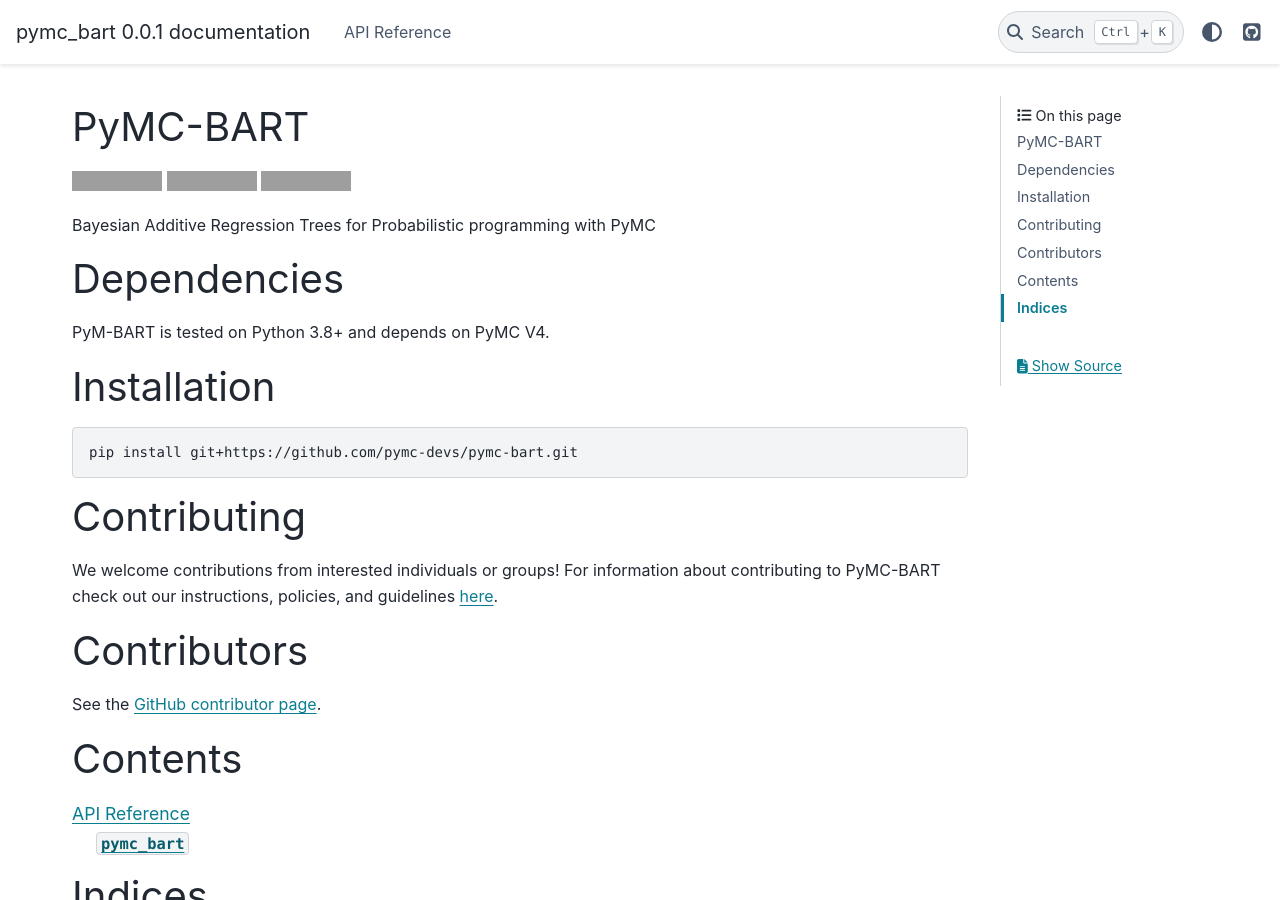
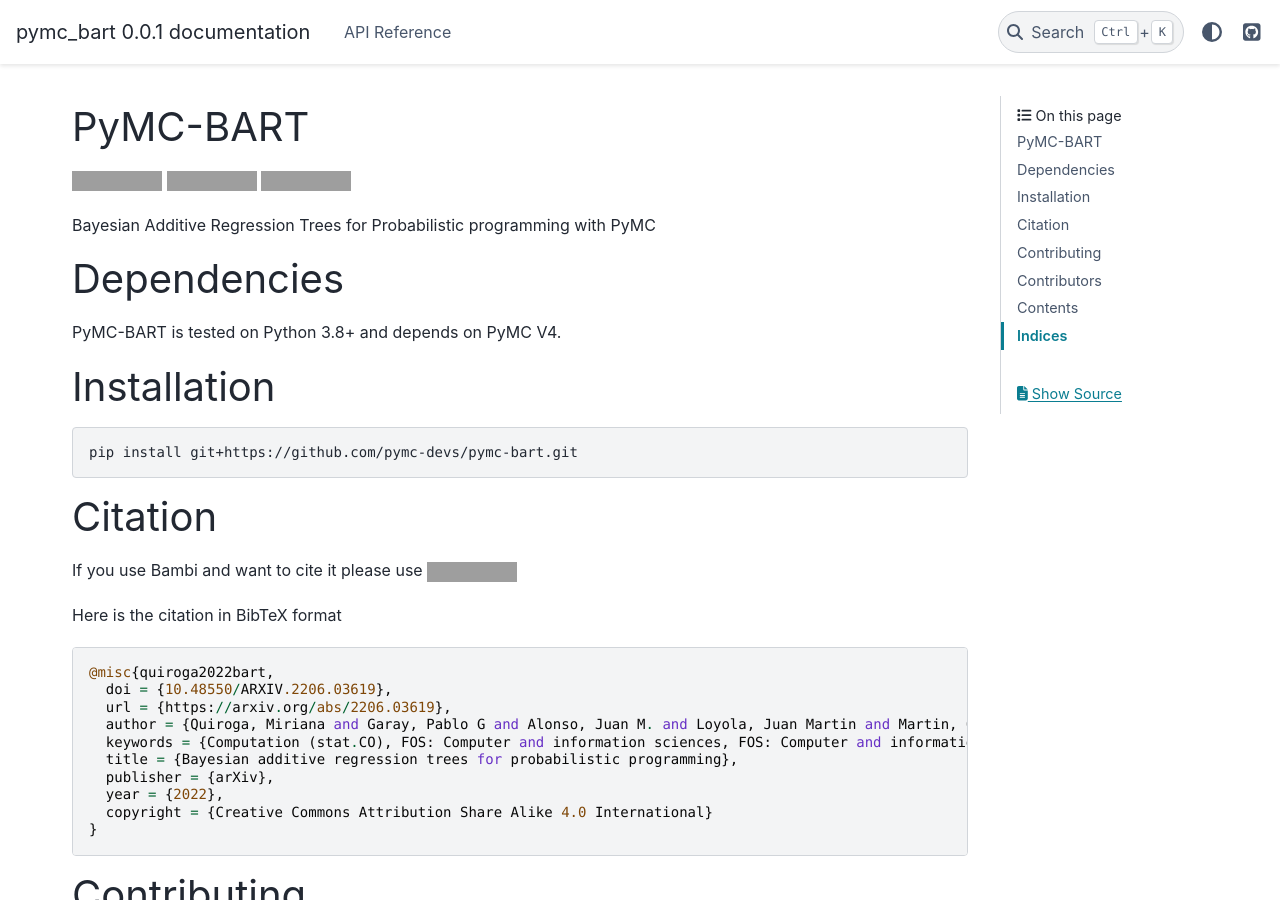
Before and after one commit to pymc-devs/pymc-bart, a Sphinx documentation site: the page built from docs/index.rst, in a window 1280 px wide and 900 px high. Built offline with Sphinx 7.4.7 and the PyData theme 0.15.4, drawn with Linux system fonts in a browser that asks for light colours; grey boxes are pictures that could not be loaded.

Commit message:
add citation

```diff
--- a/docs/index.rst
+++ b/docs/index.rst
@@ -21,7 +21,7 @@
 
 Dependencies
 ============
-PyM-BART is tested on Python 3.8+ and depends on PyMC V4.
+PyMC-BART is tested on Python 3.8+ and depends on PyMC V4.
 
 Installation
 ============
@@ -29,6 +29,31 @@
 .. code-block:: bash
 
   pip install git+https://github.com/pymc-devs/pymc-bart.git
+
+
+Citation
+========
+If you use Bambi and want to cite it please use |arXiv|
+
+.. |arXiv| image:: https://img.shields.io/badge/arXiv-2206.03619-b31b1b.svg
+    :target: https://arxiv.org/abs/2206.03619
+
+Here is the citation in BibTeX format
+
+.. code-block::
+
+    @misc{quiroga2022bart,
+      doi = {10.48550/ARXIV.2206.03619},
+      url = {https://arxiv.org/abs/2206.03619},
+      author = {Quiroga, Miriana and Garay, Pablo G and Alonso, Juan M. and Loyola, Juan Martin and Martin, Osvaldo A},
+      keywords = {Computation (stat.CO), FOS: Computer and information sciences, FOS: Computer and information sciences},
+      title = {Bayesian additive regression trees for probabilistic programming},
+      publisher = {arXiv},
+      year = {2022},
+      copyright = {Creative Commons Attribution Share Alike 4.0 International}
+    }
+
+
 
 Contributing
 ============
```
Also changed, not shown: README.md (+16 -0 lines).
